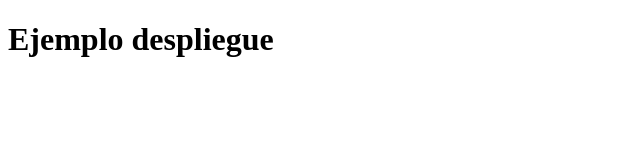
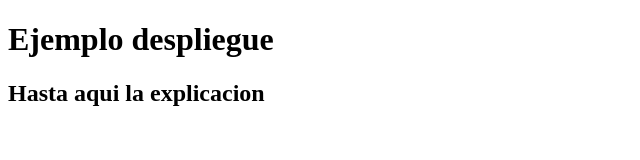
Before and after one commit to make1976/rick-morty680, a plain HTML site: page index.html in a window 1280 px wide. Shown: the whole page, without its empty margins (0-640 px from the left). Drawn offline with Linux system fonts and the light colour scheme.

Commit message:
agregue h2

```diff
--- a/index.html
+++ b/index.html
@@ -8,5 +8,6 @@
 </head>
 <body>
     <h1>Ejemplo despliegue</h1>
+    <h2>Hasta aqui la explicacion</h2>
 </body>
 </html>
```
